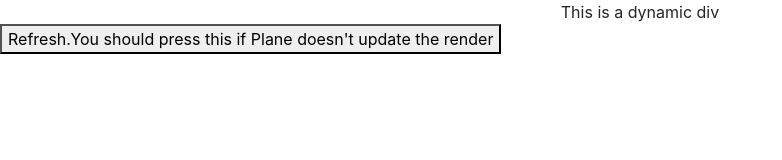
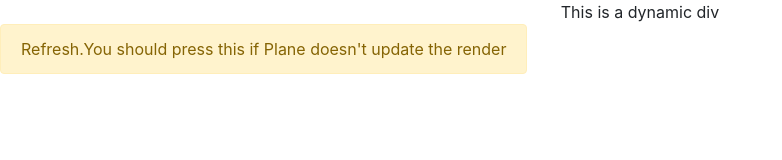
Before and after one commit to robert19066/Plane-END-OF-SUPPORT-, a website built with Vite: page index.html in a window 1280 px wide. Shown: the whole page, without its empty margins (0-782 px from the left). Built offline with nearby package versions, Linux system fonts and the light colour scheme.

Commit message:
Lil fixes

```diff
--- a/index.html
+++ b/index.html
@@ -9,7 +9,7 @@
   </head>
   <body>
     <div id="container" class="container"></div>
-    <button id="update-button">Refresh.You should press this if Plane doesn't update the render</script>
+    <button id="update-button" class="alert alert-warning">Refresh.You should press this if Plane doesn't update the render</script>
     <script src="/src/js/process.js"></script>
     <script src="https://code.jquery.com/jquery-3.5.1.slim.min.js"></script>
     <script src="https://cdn.jsdelivr.net/npm/@popperjs/core@2.9.2/dist/umd/popper.min.js"></script>
```
